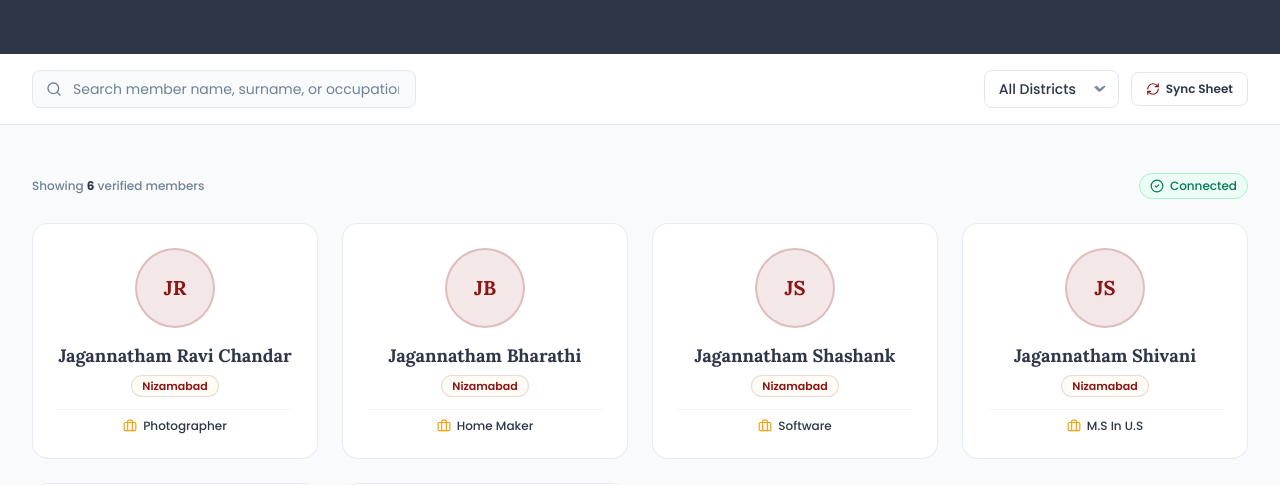
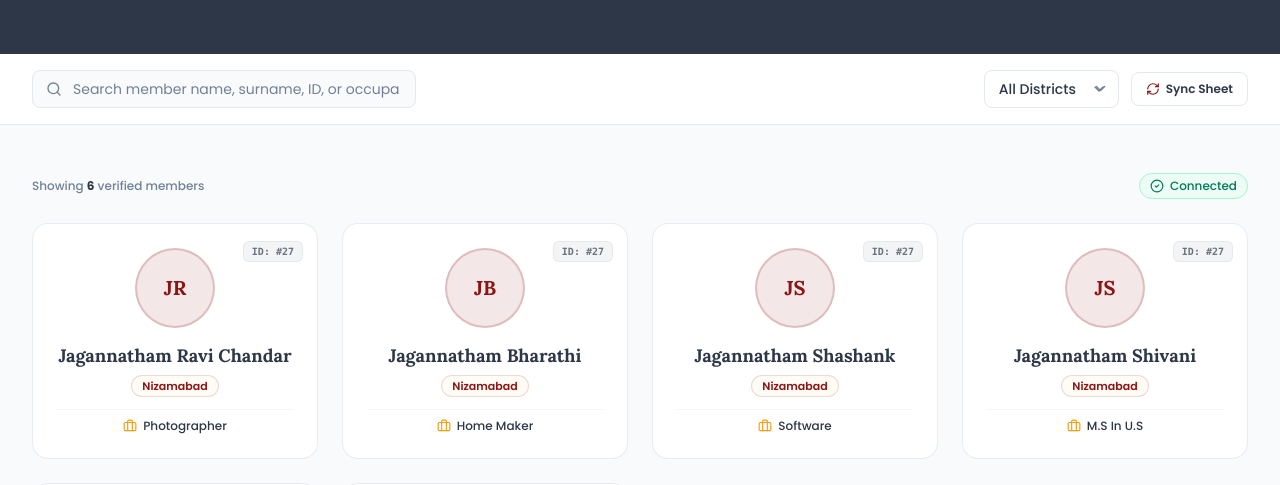
Before and after one commit to shashanka2a/csvs-app, a Next.js app: page /members in a window 1280 px wide. Shown: the part 278-763 px from the top of the page. Built offline with nearby package versions, Linux system fonts and the light colour scheme; no server answers.

Commit message:
feat: add membership ID parsing, search support, and UI badge display

```diff
--- a/app/api/members/route.ts
+++ b/app/api/members/route.ts
@@ -106,7 +106,9 @@ function parseCsv(text: string): CommunityMember[] {
   const surnameIdx = headers.indexOf('surname');
   const districtIdx = headers.findIndex((h) => h === 'district/mandal' || h.startsWith('district'));
   const occupationIdx = headers.indexOf('occupation');
-  const membershipIdx = headers.findIndex((h) => h.includes('membership'));
+  const membershipIdx = headers.findIndex(
+    (h) => h.includes('membership') || h === 'id' || h.includes('member id') || h === 's.no' || h === 'sl.no'
+  );
 
   const members: CommunityMember[] = [];
 
--- a/app/members/page.tsx
+++ b/app/members/page.tsx
@@ -107,7 +107,8 @@ export default function MembersPage() {
       m.fullName.toLowerCase().includes(q) ||
       m.name.toLowerCase().includes(q) ||
       m.surname.toLowerCase().includes(q) ||
-      m.occupation.toLowerCase().includes(q);
+      m.occupation.toLowerCase().includes(q) ||
+      (m.membershipId && m.membershipId.toLowerCase().includes(q));
 
     const matchesDistrict = district === 'All' || m.district.toLowerCase() === district.toLowerCase();
 
@@ -142,7 +143,7 @@ export default function MembersPage() {
                 type="text"
                 value={query}
                 onChange={(e) => setQuery(e.target.value)}
-                placeholder="Search member name, surname, or occupation..."
+                placeholder="Search member name, surname, ID, or occupation..."
                 className="w-full pl-10 pr-4 py-2 text-sm bg-slate-50 border border-brand-border rounded-lg text-brand-dark placeholder-brand-muted focus:outline-none focus:ring-2 focus:ring-brand-red focus:bg-white transition-all"
               />
             </div>
@@ -203,8 +204,17 @@ export default function MembersPage() {
             {filtered.map((member) => (
               <div
                 key={member.id}
-                className="bg-white rounded-2xl border border-brand-border/80 shadow-xs hover:shadow-md transition-all duration-300 p-6 text-center flex flex-col justify-between group hover:-translate-y-1"
+                className="relative bg-white rounded-2xl border border-brand-border/80 shadow-xs hover:shadow-md transition-all duration-300 p-6 text-center flex flex-col justify-between group hover:-translate-y-1"
               >
+                {/* Member ID Badge */}
+                {(member.membershipId || member.id) && (
+                  <div className="absolute top-3.5 right-3.5">
+                    <span className="inline-flex items-center text-[10px] font-mono font-bold text-gray-500 bg-gray-100 border border-gray-200/90 px-2 py-0.5 rounded-md">
+                      ID: #{member.membershipId || member.id}
+                    </span>
+                  </div>
+                )}
+
                 <div>
                   {/* Avatar Initials */}
                   <div className="w-20 h-20 rounded-full mx-auto mb-4 overflow-hidden border-2 border-brand-red/20 bg-brand-red/10 flex items-center justify-center shadow-xs text-brand-red font-serif font-bold text-xl group-hover:scale-105 transition-transform">
--- a/lib/contentStore.ts
+++ b/lib/contentStore.ts
@@ -4,6 +4,8 @@ export interface GalleryPhoto {
   id: number;
   url: string;
   order: number;
+  title?: string;
+  fileName?: string;
 }
 
 export interface FeaturedEvent {
```
